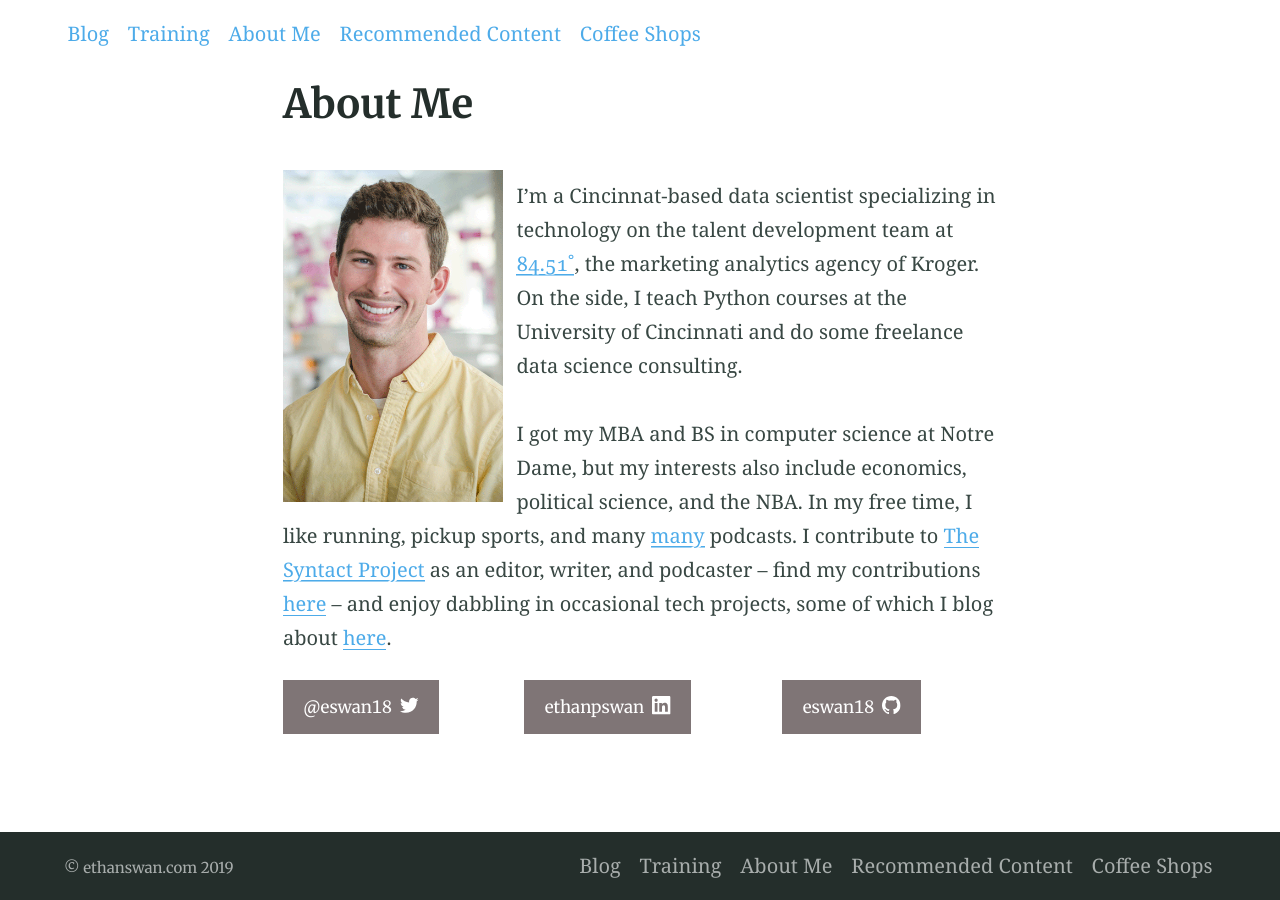
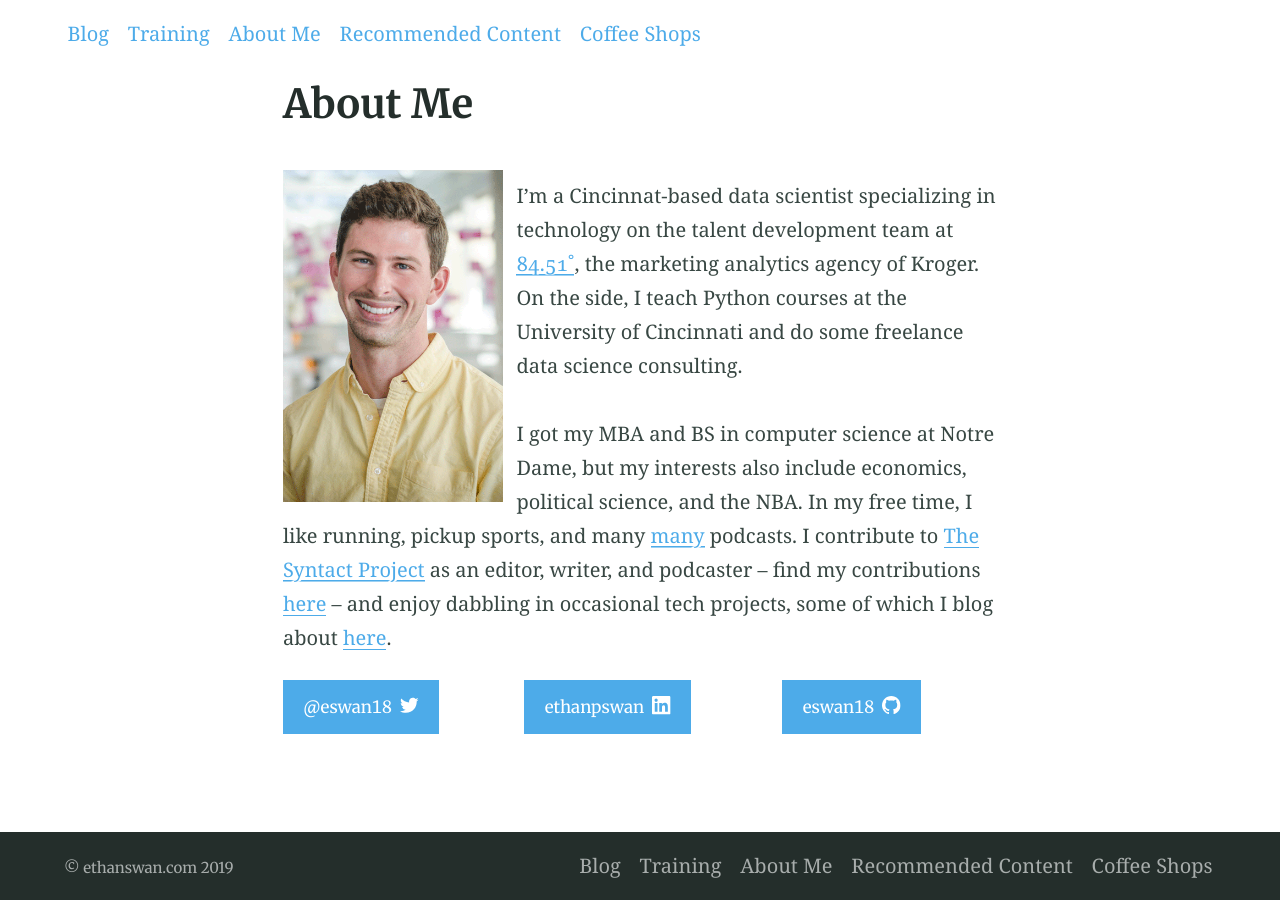
Before and after one commit to eswan18/ethanswan.com, a Jekyll site: the page built from about_me.md, in a window 1280 px wide. Built offline with Jekyll 4.4.1, drawn with Linux system fonts in a browser that asks for light colours.

Commit message:
Style change; not sure why it wasn't committed

```diff
--- a/_sass/_settings.scss
+++ b/_sass/_settings.scss
@@ -3,8 +3,7 @@ $backgroundColour: #ffffff;
 $codeBackgroundColour: #fafafa;
 $featureBackgroundColour: #f9fafa;
 /* Below is the default value */
-//$accentColour: #4dabe9;
-$accentColour: #7f7576;
+$accentColour: #4dabe9;
 
 // Text colours
 $headingColour: #242e2b;
```
